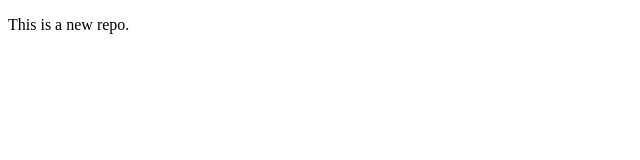
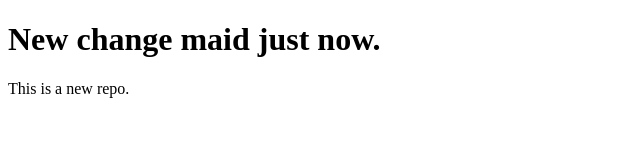
Before and after one commit to shubham-haldar/local_repo, a plain HTML site: page index.html in a window 1280 px wide. Shown: the whole page, without its empty margins (0-640 px from the left). Drawn offline with Linux system fonts and the light colour scheme.

Commit message:
just made

```diff
--- a/index.html
+++ b/index.html
@@ -6,6 +6,8 @@
     <title>Document</title>
 </head>
 <body>
+    <h1>New change maid just now.</h1>
     <p>This is a new repo.</p>
+
 </body>
 </html>
```
